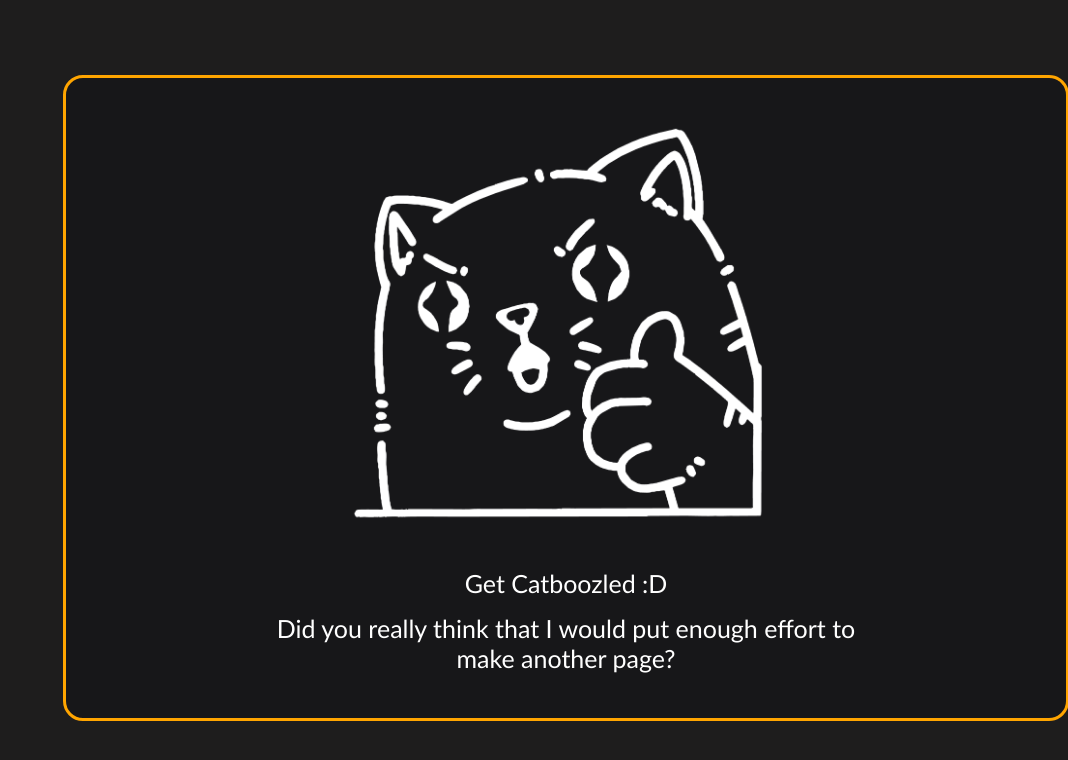
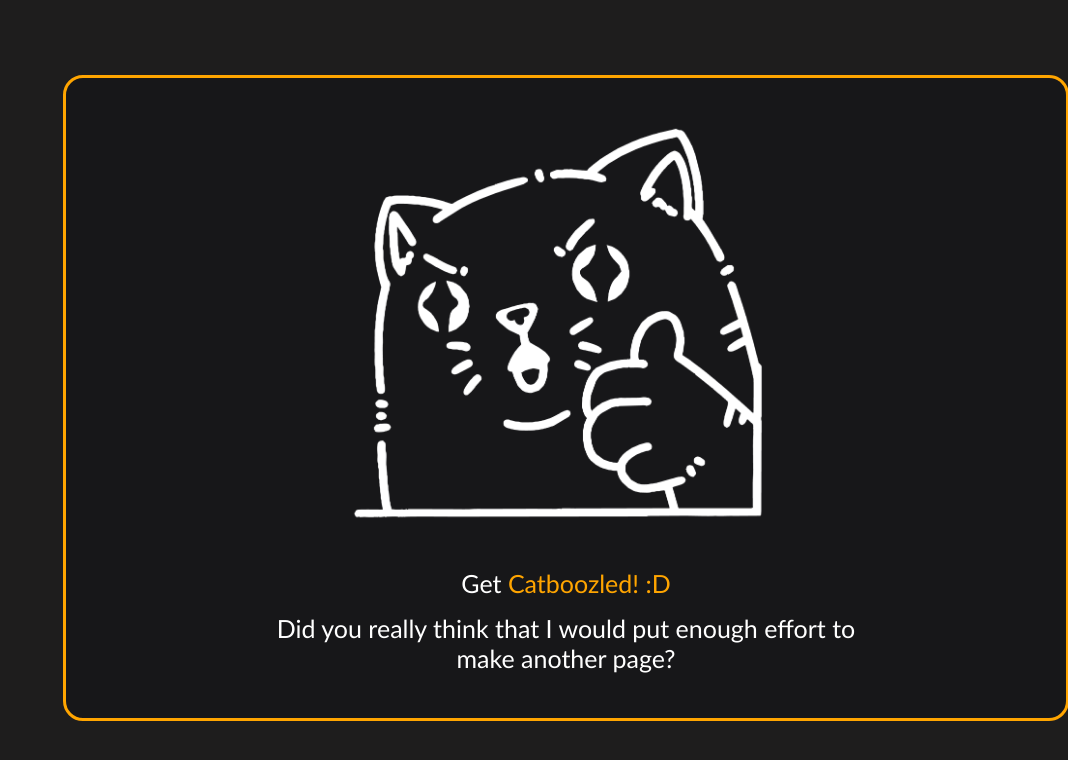
Before and after one commit to Howlesh3347/how-to-train-your-human, a plain HTML site: page second-page.html in a window 1280 px wide. Shown: the whole page, without its empty margins (212-1280 px from the left). Drawn offline with Linux system fonts and the light colour scheme.

Commit message:
Give color to Catboozled text in 2nd page

```diff
--- a/second-page.html
+++ b/second-page.html
@@ -9,7 +9,7 @@
 <body>
     <div class="container">
         <img class="image" src="images/homepage-images/thumbs-up-cat.png" alt="A smug cat" width="550px" height="485px">
-        <div class="text">Get Catboozled :D</div>
+        <div class="text">Get <span style="color: orange;">Catboozled! :D</span></div>
         <div class="text" style="margin-top: 15px;">Did you really think that I would put enough effort to make another page?</div>
     </div>
 
```
